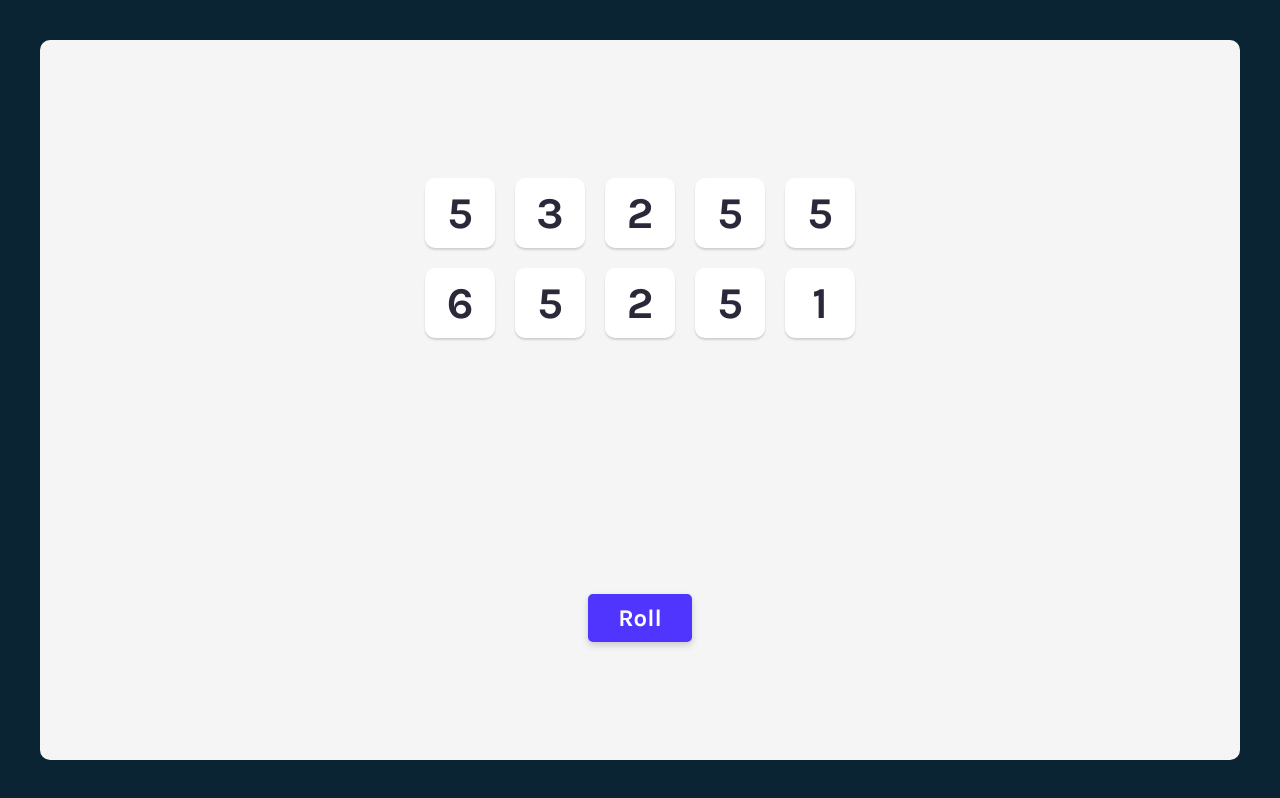
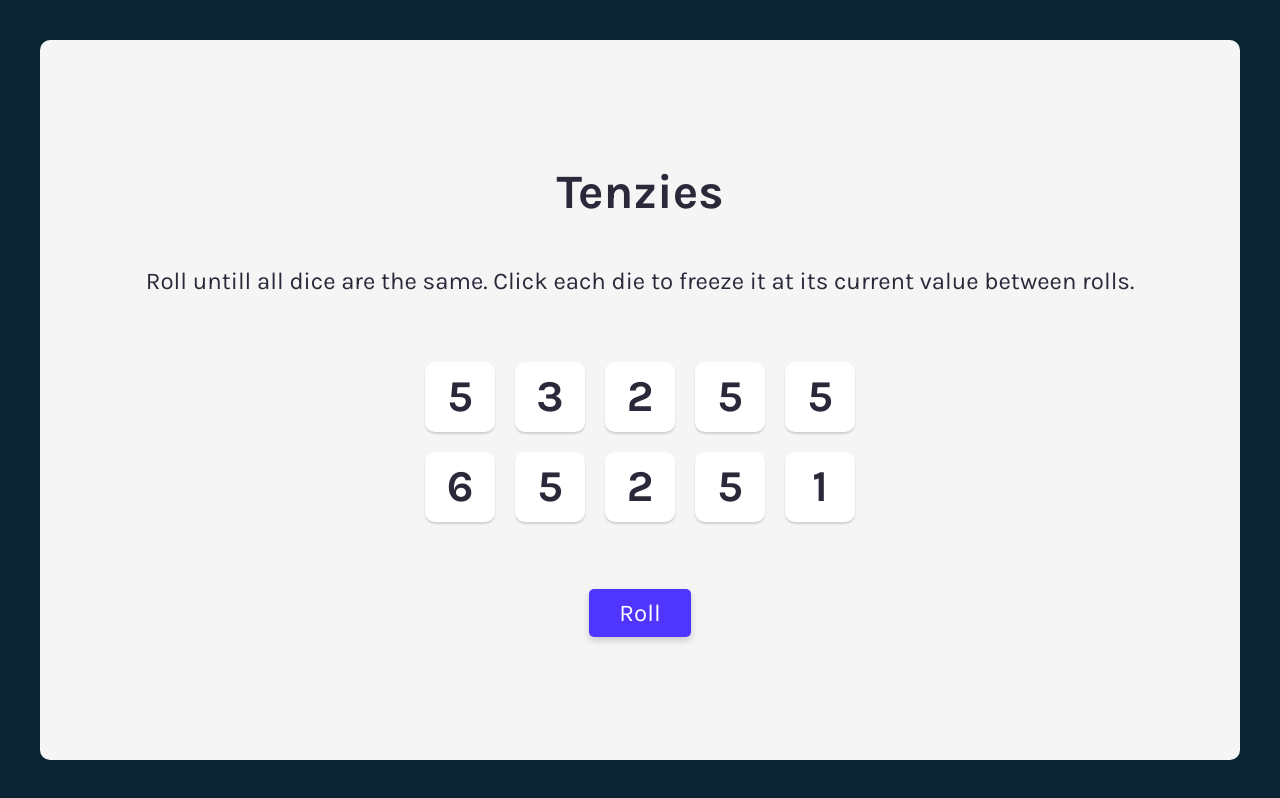
Before and after one commit to robsassack/tenzies, a React (Vite) app: page / in a window 1280 px wide. Built offline with nearby package versions, Linux system fonts and the light colour scheme.

Commit message:
Added title and instructions text

```diff
--- a/index.html
+++ b/index.html
@@ -6,7 +6,7 @@
   <meta name="viewport" content="width=device-width, initial-scale=1.0" />
   <link rel="preconnect" href="https://fonts.googleapis.com">
   <link rel="preconnect" href="https://fonts.gstatic.com" crossorigin>
-  <link href="https://fonts.googleapis.com/css2?family=Inter&family=Karla:wght@700&display=swap" rel="stylesheet">
+  <link href="https://fonts.googleapis.com/css2?family=Inter&family=Karla:wght@400;700&display=swap" rel="stylesheet">
   <title>Tenzies</title>
 </head>
 
--- a/src/App.css
+++ b/src/App.css
@@ -24,7 +24,20 @@ main {
   width: 100%;
   background-color: #f5f5f5;
   margin: 40px;
+  padding: 100px;
   border-radius: 10px;
+}
+
+.title {
+  font-size: 3rem;
+  color: #2B283A;
+}
+
+.instructions {
+  font-size: 1.5rem;
+  font-weight: 400;
+  color: #2B283A;
+  text-align: center;
 }
 
 .dice-container {
--- a/src/App.jsx
+++ b/src/App.jsx
@@ -44,6 +44,8 @@ function App() {
 
   return (
     <main>
+      <h1 className="title">Tenzies</h1>
+      <p className="instructions">Roll untill all dice are the same. Click each die to freeze it at its current value between rolls.</p>
       <div className='dice-container'>{diceElements}</div>
       <button className='roll-button' onClick={rollDice}>
         Roll
```
